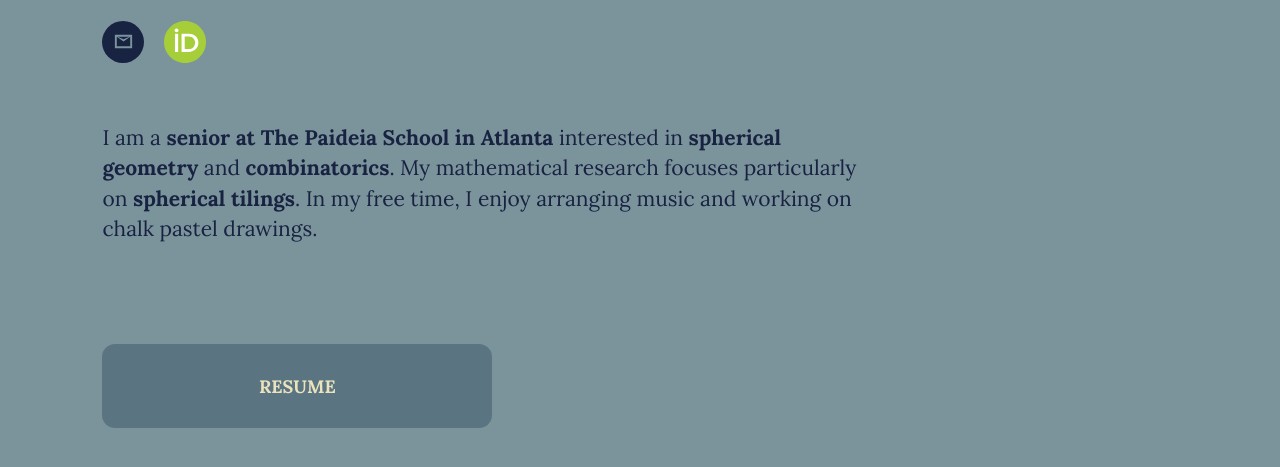
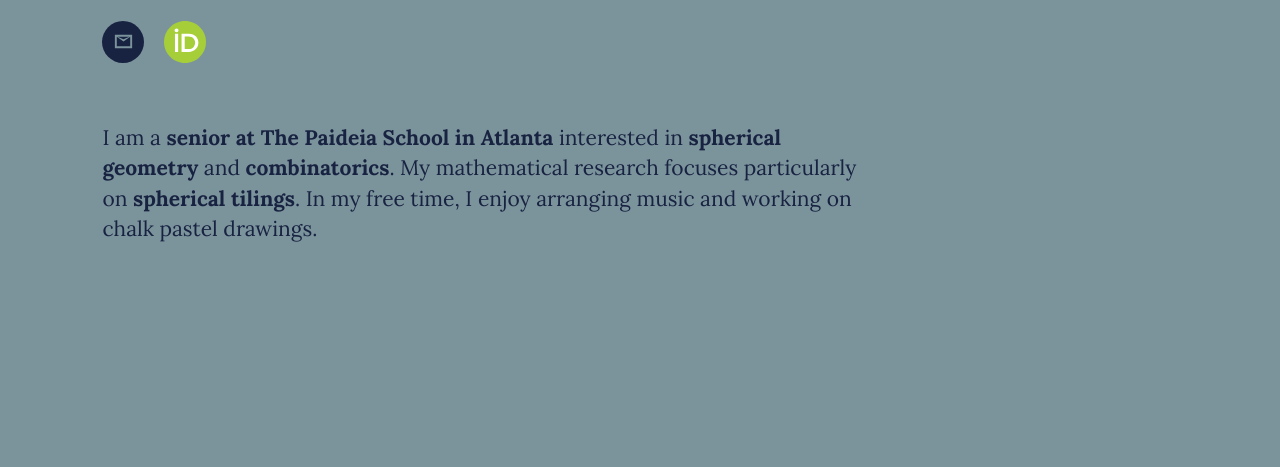
Before and after one commit to CatherineLuo2027/CatherineLuo.github.io, a plain HTML site: page index.html in a window 1280 px wide. Shown: the part 295-762 px from the top of the page. Drawn offline with Linux system fonts and the light colour scheme.

Commit message:
Remove resume link from index.html
Removed the resume link from the main section of the HTML.

```diff
--- a/index.html
+++ b/index.html
@@ -153,15 +153,6 @@
     </p>
 
 
-    <a
-      class="resume-button"
-      href="files/resume.pdf"
-      target="_blank"
-      rel="noopener"
-    >
-      RESUME
-    </a>
-
   </main>
 
 </body>
```
